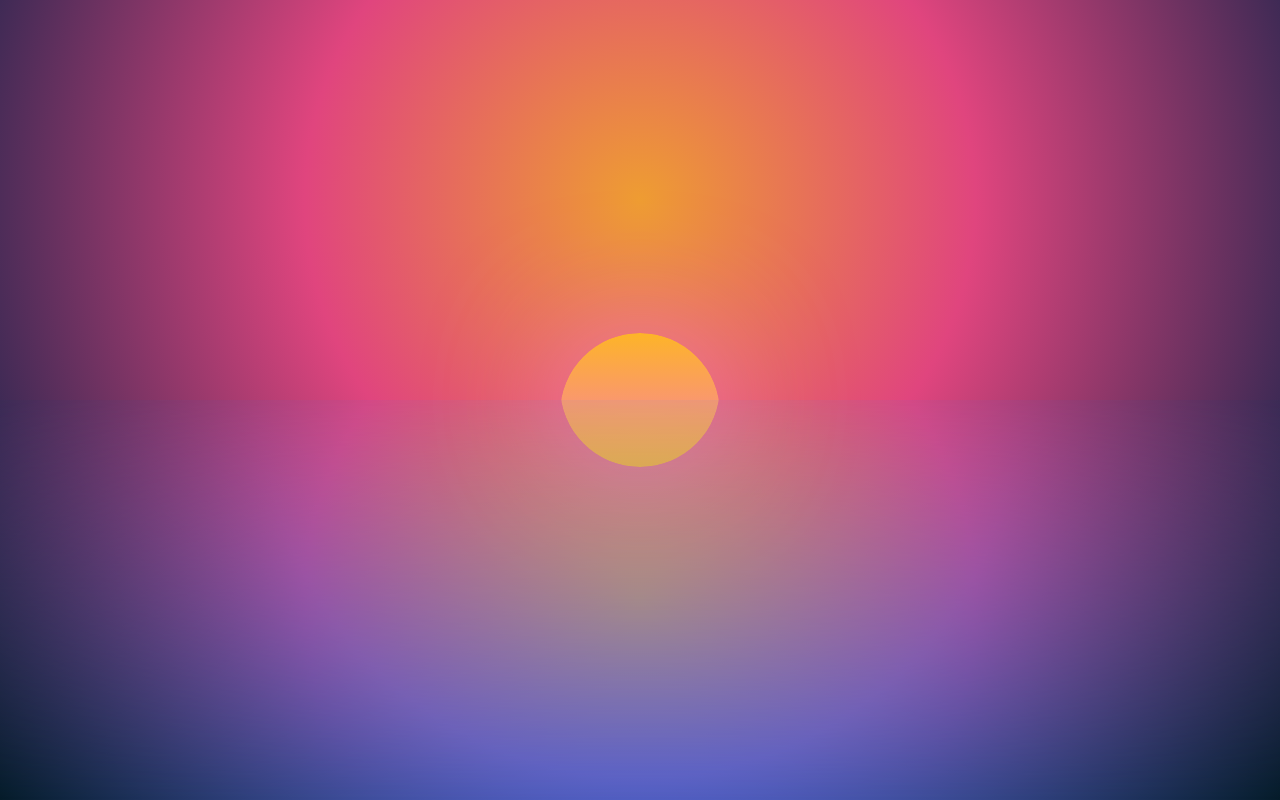
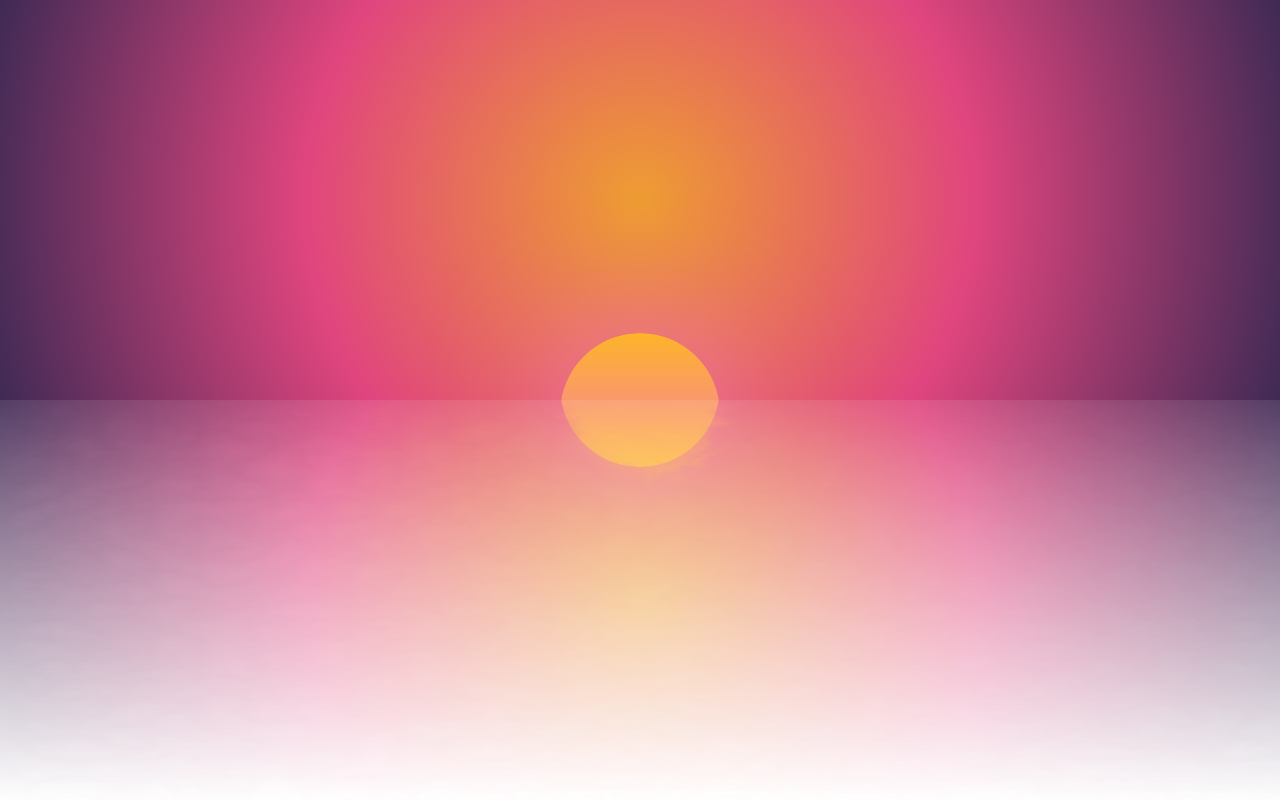
Before and after one commit to DreamsWave/dwlife, a React (Vite) app: page / in a window 1280 px wide. Built offline with nearby package versions, Linux system fonts and the light colour scheme.

Commit message:
feat: split scene into components

```diff
--- a/src/App.css
+++ b/src/App.css
@@ -53,13 +53,22 @@
 }
 
 .ocean {
-  background-color: var(--ocean-color-1);
+  /* background-color: var(--ocean-color-1);
   background-image: radial-gradient(
     circle at top,
     var(--ocean-color-1) 0%,
     var(--ocean-color-2) 50%,
     var(--ocean-color-3) 100%
-  );
+  ); */
+}
+
+.waves {
+  opacity: 0.4;
+  width: 100%;
+  height: 100%;
+  backdrop-filter: blur(8px);
+  background-size: cover;
+  filter: url(#displacementFilter);
 }
 
 .luminary {
--- a/src/components/Luminary.tsx
+++ b/src/components/Luminary.tsx
@@ -1,5 +1,44 @@
-function Luminary() {
-  return <div className="luminary"></div>;
+import { animated, easings, useSpring } from "@react-spring/web";
+import { sceneConfig } from "../scenes";
+
+type LuminaryProps = {
+  glow?: string;
+};
+
+function Luminary({ glow }: LuminaryProps) {
+  const luminaryMovement = useSpring({
+    from: {
+      top: "150%",
+    },
+    to: [
+      {
+        top: "50%",
+        delay: 0,
+      },
+      {
+        top: "50%",
+        delay: sceneConfig.duration.luminary.atTop,
+      },
+      {
+        top: "150%",
+        delay: 0,
+      },
+    ],
+    config: {
+      duration: sceneConfig.duration.luminary.movement,
+      easing: easings.easeInOutQuad,
+    },
+    loop: true,
+  });
+  return (
+    <animated.div
+      className="luminary"
+      style={{
+        filter: glow && `drop-shadow(0 0 4rem ${glow})`,
+        ...luminaryMovement,
+      }}
+    ></animated.div>
+  );
 }
 
 export default Luminary;
--- a/src/components/Ocean.tsx
+++ b/src/components/Ocean.tsx
@@ -1,5 +1,38 @@
 function Ocean() {
-  return <div className="ocean"></div>;
+  return (
+    <div className="ocean">
+      <div className="waves">
+        <svg>
+          <filter
+            id="displacementFilter"
+            x="0"
+            y="0"
+            width="100%"
+            height="100%"
+          >
+            <feTurbulence
+              id="sea-filter"
+              numOctaves="3"
+              seed="2"
+              baseFrequency="0.02 0.05"
+            ></feTurbulence>
+            <feDisplacementMap
+              scale="30"
+              in="SourceGraphic"
+            ></feDisplacementMap>
+            <animate
+              xlinkHref="#sea-filter"
+              attributeName="baseFrequency"
+              dur="60s"
+              keyTimes="0;0.5;1"
+              values="0.02 0.06;0.04 0.08;0.02 0.06"
+              repeatCount="indefinite"
+            />
+          </filter>
+        </svg>
+      </div>
+    </div>
+  );
 }
 
 export default Ocean;
--- a/src/components/Scene.tsx
+++ b/src/components/Scene.tsx
@@ -1,48 +1,19 @@
 import { Scene as SceneType } from "../types";
-import { useSpring, animated, easings } from "@react-spring/web";
-import { sceneConfig } from "../scenes";
+import Luminary from "./Luminary";
+import Ocean from "./Ocean";
+import Sky from "./Sky";
 
 type SceneProps = {
   config: SceneType;
 };
 
 function Scene({ config }: SceneProps) {
-  const luminaryMovement = useSpring({
-    from: {
-      top: "150%",
-    },
-    to: [
-      {
-        top: "50%",
-        delay: 0,
-      },
-      {
-        top: "50%",
-        delay: sceneConfig.duration.luminary.atTop,
-      },
-      {
-        top: "150%",
-        delay: 0,
-      },
-    ],
-    config: {
-      duration: sceneConfig.duration.luminary.movement,
-      easing: easings.easeInOutQuad,
-    },
-    loop: true,
-  });
   return (
     <div className="scene">
-      <div className="sky">
-        <animated.div
-          className="luminary"
-          style={{
-            filter: `drop-shadow(0 0 4rem ${config.luminary.glow})`,
-            ...luminaryMovement,
-          }}
-        ></animated.div>
-      </div>
-      <div className="ocean"></div>
+      <Sky>
+        <Luminary glow={config.luminary.glow} />
+      </Sky>
+      <Ocean />
     </div>
   );
 }
```
